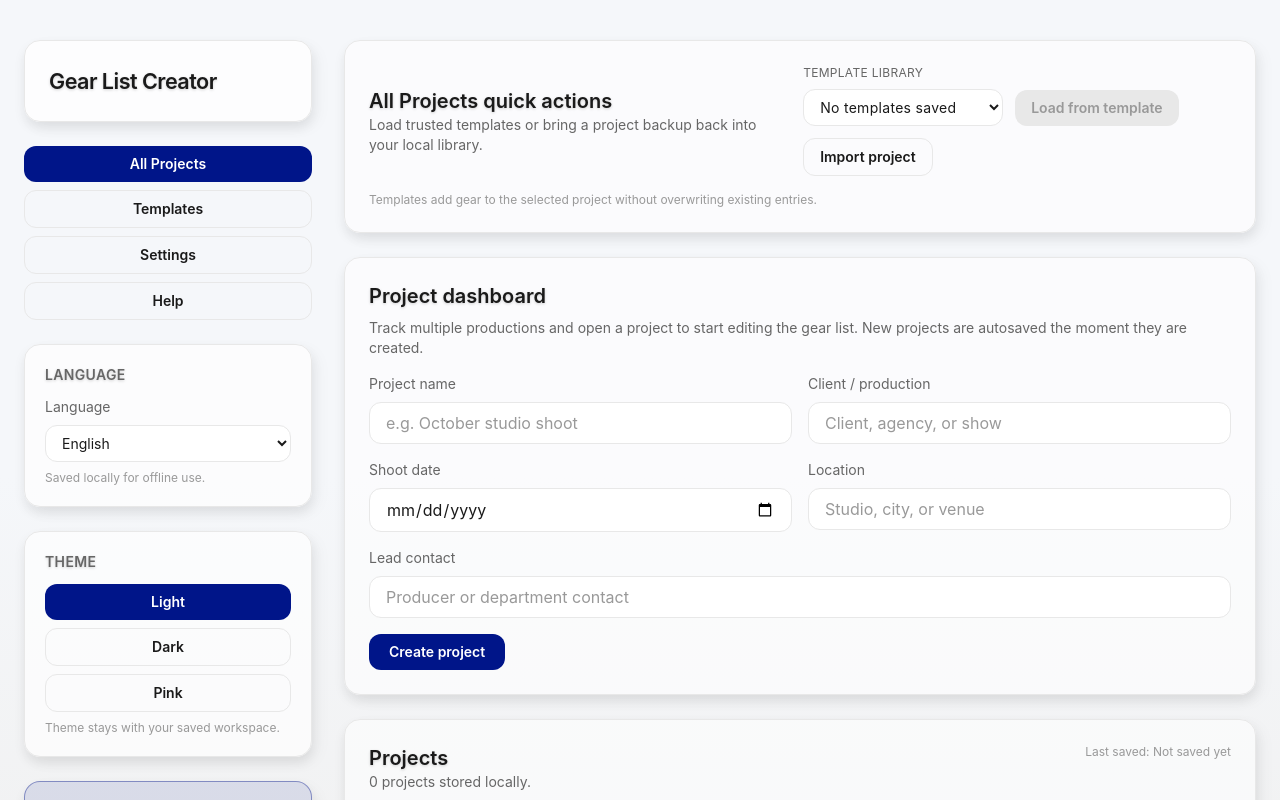
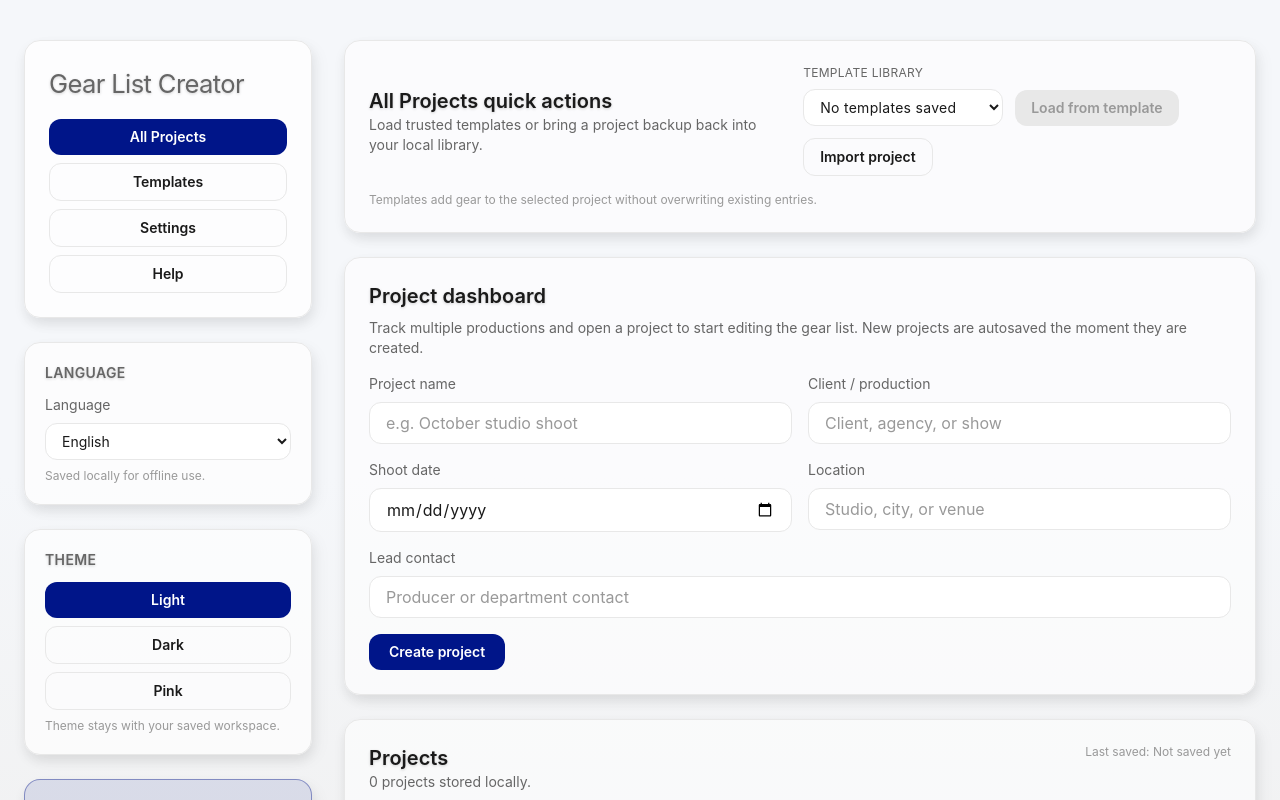
Before and after one commit to Hugo9809/Gear-list-editor, a React (Vite) app in the folder app/: page / in a window 1280 px wide. Shown: the top 800 px of the page. Built offline with nearby package versions, Linux system fonts and the light colour scheme.

Commit message:
Adjust sidebar title and navigation layout

```diff
--- a/app/src/App.jsx
+++ b/app/src/App.jsx
@@ -1024,12 +1024,10 @@ export default function App() {
         <div className="flex flex-col gap-8 lg:flex-row">
           <aside className="flex w-full flex-col gap-6 lg:w-72">
             <div className="ui-tile bg-surface-elevated/80 p-6">
-              <h1 className="text-[1.35rem] font-semibold text-text-primary title-shadow tracking-tight whitespace-nowrap">
+              <h1 className="w-full text-[1.6rem] font-normal text-text-secondary title-shadow tracking-tight">
                 {t('ui.appName', 'Gear List Creator')}
               </h1>
-            </div>
-
-            <nav className="flex flex-col gap-2">
+              <nav className="mt-4 flex flex-col gap-2">
                 {navigationTabs.map((tab) => {
                   const isActive = activeTab === tab.id;
                   return (
@@ -1046,6 +1044,7 @@ export default function App() {
                   );
                 })}
               </nav>
+            </div>
 
             <div className="ui-tile bg-surface-elevated/70 p-5">
               <h3 className="text-sm font-semibold uppercase tracking-wide text-text-secondary title-shadow">
```
Lines whose indentation alone changed are shown as unchanged.
